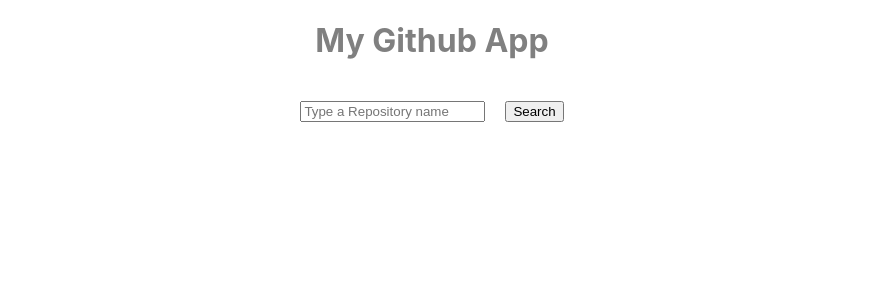
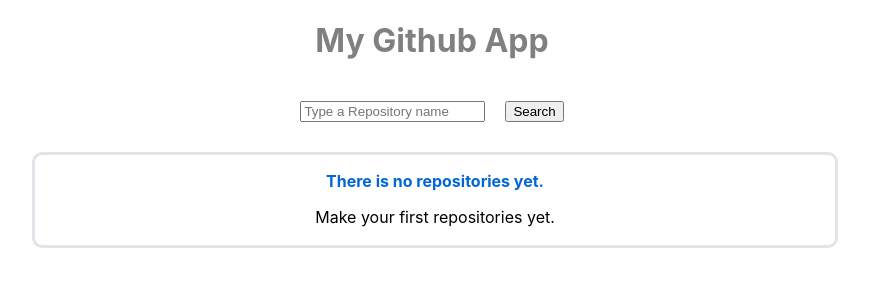
Before and after one commit to HasymiMuhamad/telkom-skilltest-hasymi-frontend, a React (Create React App) app: page / in a window 1280 px wide. Shown: the top 300 px of the page, without its empty margins (208-1077 px from the left). Built offline with nearby package versions, Linux system fonts and the light colour scheme.

Commit message:
handle show  zero repositories found in user accounts

```diff
--- a/src/component/ListItem/ListItem.js
+++ b/src/component/ListItem/ListItem.js
@@ -6,6 +6,7 @@
           <div className="main-list">
             <div className="list-item">
                 {
+                    data.length > 0 ? (
                         data.map(item =>{
                             return (
                                 <div className="item">
@@ -14,18 +15,13 @@
                                 </div>
                             )
                         })
+                    ) : (
+                        <div className="item">
+                            <p className="item-title">There is no repositories yet.</p>
+                            <p className="item-desc">Make your first repositories yet.</p>
+                        </div>
+                    )
                 }
-
-              {/* <div className="item">
-                <p className="item-title">AJV-Validate</p>
-                <p className="item-desc">Use AJV to validate data</p>
-              </div>
-
-              <div className="item">
-                <p className="item-title">AJV-Validate</p>
-                <p className="item-desc">Use AJV to validate data</p>
-              </div> */}
-
             </div>
           </div>
     )
```
Lines whose indentation alone changed are shown as unchanged.
